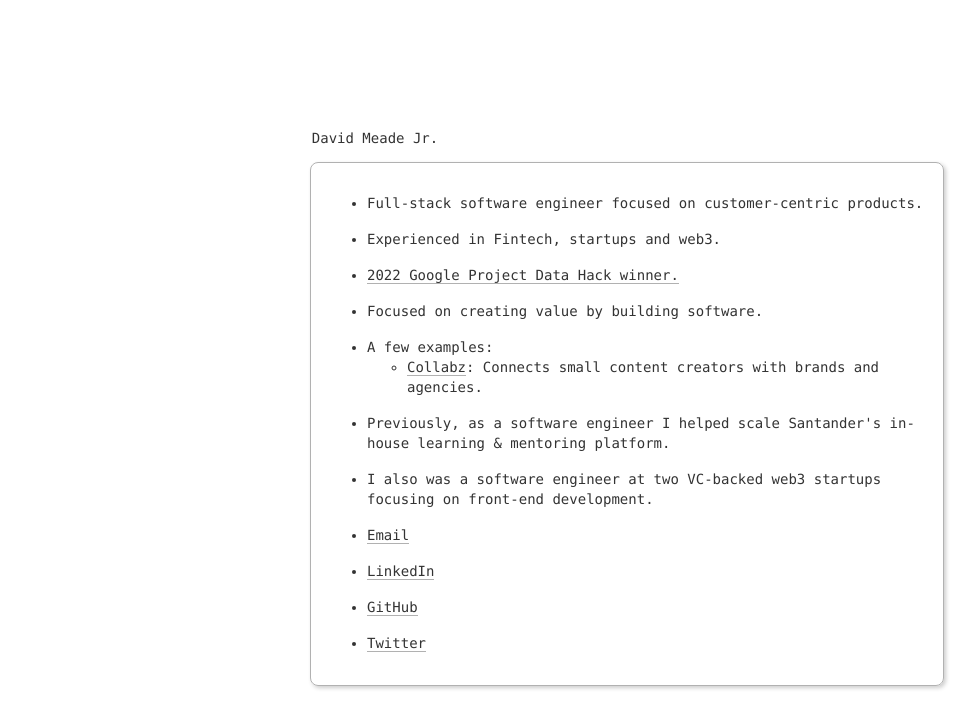
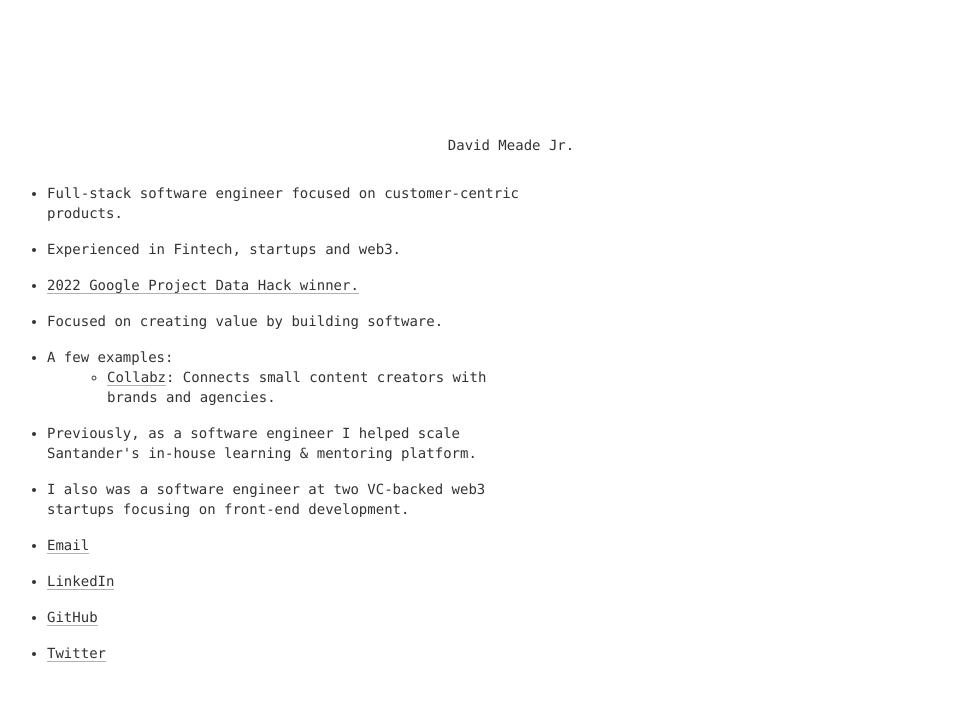
Before and after one commit to davidmeadejr/personal-website, a React (Create React App) app: page / in a window 1280 px wide. Shown: the top 728 px of the page, without its empty margins (13-991 px from the left). Built offline with nearby package versions, Linux system fonts and the light colour scheme.

Commit message:
Fix: Mobile responsiveness

```diff
--- a/src/App.css
+++ b/src/App.css
@@ -47,7 +47,27 @@ a:hover {
   font-size: 1.1em;
 }
 
-@media (max-width: 415px) {
+@media (min-width: 400px) {
+  .aboutMe {
+    width: 100%;
+    margin: 0;
+    padding: 0;
+    border: none;
+    box-shadow: none;
+  }
+
+  .headerName {
+    margin-left: -14.5rem;
+    display: flex;
+    justify-content: center;
+  }
+
+  ul {
+    padding: 0 40px 0 60px;
+  }
+}
+
+@media (max-width: 390px) {
   /* .container {
     height: 0;
   } */
@@ -62,21 +82,23 @@ a:hover {
   }
 
   .headerName {
-    margin-left: -14rem;
+    margin-left: -13rem;
     display: flex;
     justify-content: center;
   }
 
-  .ul {
+  ul {
     padding: 0 40px 0 60px;
   }
 }
 
 @media (max-width: 375px) {
   .headerName {
-    margin-left: -13rem;
+    margin-left: -12rem;
     display: flex;
-    justify-content: center;
     margin-top: 25vh;
   }
+  ul {
+    padding: 0 40px 0 60px;
+  }
 }
```
